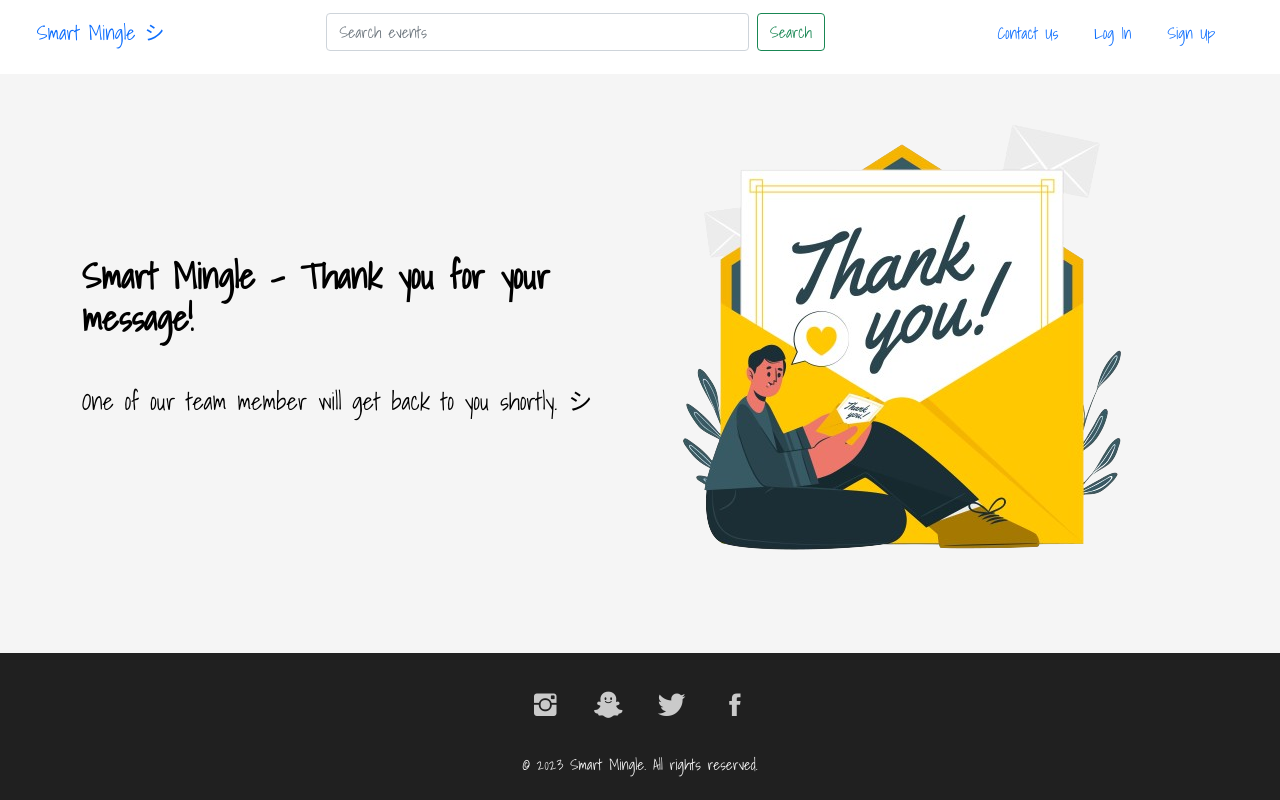
After one commit to hirakhan95/smart-mingle, a Django app: template templates/smart_mingle_app/contact_success.html in a window 1280 px wide. The commit adds this page. Run offline with Django 3.2, Linux system fonts and the light colour scheme; the template is opened without the code that fills it, so the values that code supplies are empty; some libraries are stand-ins or nearby versions.

Commit message:
new template added for successfully submitting a contact form

```diff
--- /dev/null
+++ b/templates/smart_mingle_app/contact_success.html
@@ -0,0 +1,25 @@
+{% extends 'base.html' %}
+
+{% load static %}
+
+{% block title %}Your message has been sent! シ - Smart Mingle Events{% endblock %}
+
+{% block content %}
+
+<div class="container mt-3">
+    <div class="row align-items-center">
+        <div class="col-lg-6 col-sm-12">
+
+          <h3 class="mb-4">
+                Smart Mingle - Thank you for your message!
+            </h3> <br>
+            <h4>One of our team member will get back to you shortly. シ</h4>
+
+        </div>
+
+        <div class="col-lg-6 col-sm-12">
+            <img src="{%static 'images/contact_success.png' %}" alt="logout-image" class="img-fluid"/>
+        </div>
+    </div>
+</div>
+{% endblock %}
```
Also changed, not shown: templates/smart_mingle_app/contact.html (+5 -3 lines), static/images/contact_success.png (added).
